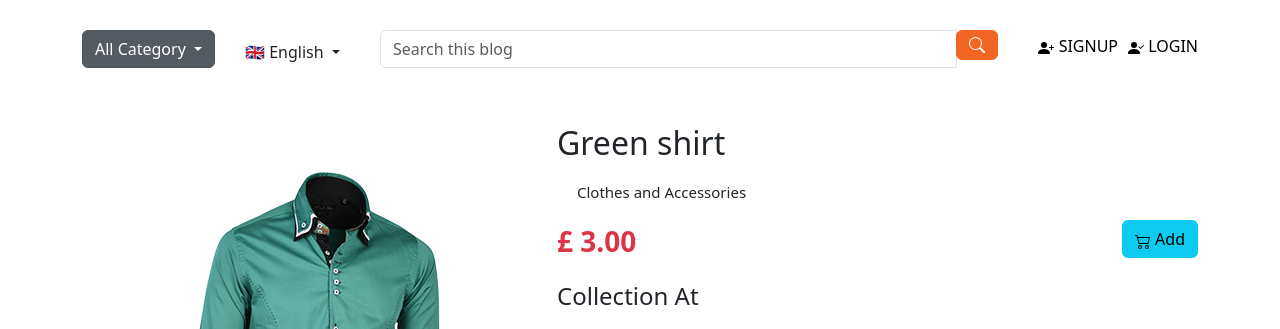
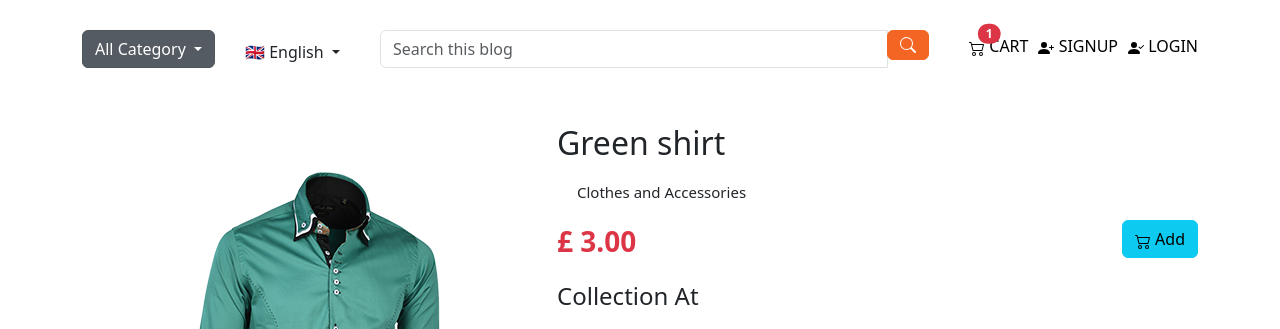
Before and after one commit to yayueLaurazhou/django_secondhand_ecommerce, a Django app: page /product/1/ in a window 1280 px wide. Shown: the top 329 px of the page. Run offline with Django 4.2, Linux system fonts and the light colour scheme; data comes from the database, SQL or seed files in the repository; both versions use the stored data as it was after the commit.

Commit message:
cart session add function

```diff
--- /dev/null
+++ b/mysite/cart/cart.py
@@ -0,0 +1,72 @@
+from mainPage.models import Product
+from django.contrib import messages
+
+
+class Cart():
+	def __init__(self, request):
+		self.session = request.session
+		self.request = request
+		cart = self.session.get('session_key')
+
+		if 'session_key' not in request.session:
+			cart = self.session['session_key'] = {}
+
+		self.cart = cart
+
+	def add(self, product):
+		product_id = str(product.id)
+		if product_id in self.cart:
+			pass
+		else:
+			self.cart[product_id] = {'price': str(product.price)}
+		self.session.modified = True
+
+	def cart_total(self):
+		product_ids = self.cart.keys()
+		products = Product.objects.filter(id__in=product_ids)
+		quantities = self.cart
+		total = 0
+
+		for key, value in quantities.items():
+			key = int(key)
+			for product in products:
+				if product.id == key:
+					if product.is_sale:
+						total = total + (product.sale_price * value)
+					else:
+						total = total + (product.price * value)
+		return total
+
+
+
+	def get_prods(self):
+		product_ids = self.cart.keys()
+		products = Product.objects.filter(id__in=product_ids)
+		return products
+
+
+	def __len__(self):
+		return len(self.cart)
+
+	def get_prods(self):
+		product_ids = self.cart.keys()
+		products = Product.objects.filter(id__in=product_ids)
+		return products
+
+	def delete(self, product):
+		product_id = str(product)
+		# Delete from dictionary/cart
+		if product_id in self.cart:
+			del self.cart[product_id]
+
+		self.session.modified = True
+
+		# Deal with logged in user
+		if self.request.user.is_authenticated:
+			# Get the current user profile
+			current_user = Profile.objects.filter(user__id=self.request.user.id)
+			# Convert {'3':1, '2':4} to {"3":1, "2":4}
+			carty = str(self.cart)
+			carty = carty.replace("\'", "\"")
+			# Save carty to the Profile Model
+			current_user.update(old_cart=str(carty))
--- /dev/null
+++ b/mysite/cart/context_processors.py
@@ -0,0 +1,4 @@
+from .cart import Cart
+#passing the request data into the cart session
+def cart(request):
+	return {'cart': Cart(request)}
--- a/mysite/cart/urls.py
+++ b/mysite/cart/urls.py
@@ -0,0 +1,10 @@
+from django.urls import path
+from . import views
+
+app_name = 'cart'
+
+urlpatterns = [
+    path('', views.cart_summary, name="cart_summary"),
+	path('add/', views.cart_add, name="cart_add"),
+	# path('delete/', views.cart_delete, name="cart_delete"),
+]
--- a/mysite/mainPage/templates/main/base.html
+++ b/mysite/mainPage/templates/main/base.html
@@ -99,6 +99,18 @@
         <div class="header_box">
           <div class="login_menu">
             <ul>
+              <li>
+                <a href="#" class="position-relative">
+                 <svg xmlns="http://www.w3.org/2000/svg" width="16" height="16" fill="currentColor" class="bi bi-cart2" viewBox="0 0 16 16">
+                    <path d="M0 2.5A.5.5 0 0 1 .5 2H2a.5.5 0 0 1 .485.379L2.89 4H14.5a.5.5 0 0 1 .485.621l-1.5 6A.5.5 0 0 1 13 11H4a.5.5 0 0 1-.485-.379L1.61 3H.5a.5.5 0 0 1-.5-.5M3.14 5l1.25 5h8.22l1.25-5zM5 13a1 1 0 1 0 0 2 1 1 0 0 0 0-2m-2 1a2 2 0 1 1 4 0 2 2 0 0 1-4 0m9-1a1 1 0 1 0 0 2 1 1 0 0 0 0-2m-2 1a2 2 0 1 1 4 0 2 2 0 0 1-4 0"/>
+                  </svg>
+                  <span class="position-absolute top-10 start-20 translate-middle badge rounded-pill bg-danger" id="cart-qty">
+                    1
+                    <span class="visually-hidden">unread messages</span>
+                  </span>
+                  <span>Cart</span>
+                </a>
+              </li>
               {% if request.user.is_authenticated %}
               <li>
                 <a href="#">
@@ -106,14 +118,6 @@
                     <path d="M0 4a2 2 0 0 1 2-2h12a2 2 0 0 1 2 2v8a2 2 0 0 1-2 2H2a2 2 0 0 1-2-2zm2-1a1 1 0 0 0-1 1v.217l7 4.2 7-4.2V4a1 1 0 0 0-1-1zm13 2.383-4.708 2.825L15 11.105zm-.034 6.876-5.64-3.471L8 9.583l-1.326-.795-5.64 3.47A1 1 0 0 0 2 13h12a1 1 0 0 0 .966-.741M1 11.105l4.708-2.897L1 5.383z"/>
                   </svg>
                   <span>Message</span></a
-                >
-              </li>
-              <li>
-                <a href="#">
-                 <svg xmlns="http://www.w3.org/2000/svg" width="16" height="16" fill="currentColor" class="bi bi-cart2" viewBox="0 0 16 16">
-                    <path d="M0 2.5A.5.5 0 0 1 .5 2H2a.5.5 0 0 1 .485.379L2.89 4H14.5a.5.5 0 0 1 .485.621l-1.5 6A.5.5 0 0 1 13 11H4a.5.5 0 0 1-.485-.379L1.61 3H.5a.5.5 0 0 1-.5-.5M3.14 5l1.25 5h8.22l1.25-5zM5 13a1 1 0 1 0 0 2 1 1 0 0 0 0-2m-2 1a2 2 0 1 1 4 0 2 2 0 0 1-4 0m9-1a1 1 0 1 0 0 2 1 1 0 0 0 0-2m-2 1a2 2 0 1 1 4 0 2 2 0 0 1-4 0"/>
-                  </svg>
-                  <span>Cart</span></a
                 >
               </li>
               <li>
--- a/mysite/mysite/settings.py
+++ b/mysite/mysite/settings.py
@@ -39,7 +39,8 @@ INSTALLED_APPS = [
     "django.contrib.staticfiles",
     "mainPage.apps.EcommerceConfig",
     "productDetails",
-    "userProfile"
+    "userProfile",
+    "cart"
 ]
 
 MIDDLEWARE = [
@@ -65,6 +66,7 @@ TEMPLATES = [
                 "django.template.context_processors.request",
                 "django.contrib.auth.context_processors.auth",
                 "django.contrib.messages.context_processors.messages",
+                "cart.context_processors.cart"
             ],
         },
     },
--- a/mysite/mysite/urls.py
+++ b/mysite/mysite/urls.py
@@ -23,5 +23,6 @@ urlpatterns = [
     path("", include('mainPage.urls')),
     path("product/", include('productDetails.urls')),
     path("", include('userProfile.urls')),
+    path("cart/", include('cart.urls')),
     path("admin/", admin.site.urls),
 ] + static(settings.MEDIA_URL, document_root=settings.MEDIA_ROOT)
--- a/mysite/productDetails/templates/productDetails/detail.html
+++ b/mysite/productDetails/templates/productDetails/detail.html
@@ -15,7 +15,7 @@
                     <h2>{{product.name}}</h2>
                     <p>{{product.category}}</p>
                     <b class="fs-3 py-4 text-danger">£ {{ product.price }}</b>
-                    <button type="button" class="btn btn-info" style="float: inline-end;">
+                    <button type="button" id="add-button" data-id="{{ product.id }}" class="btn btn-info" style="float: inline-end;">
                         <span>
                             <svg xmlns="http://www.w3.org/2000/svg" width="16" height="16" fill="currentColor" class="bi bi-cart2" viewBox="0 0 16 16">
                                 <path d="M0 2.5A.5.5 0 0 1 .5 2H2a.5.5 0 0 1 .485.379L2.89 4H14.5a.5.5 0 0 1 .485.621l-1.5 6A.5.5 0 0 1 13 11H4a.5.5 0 0 1-.485-.379L1.61 3H.5a.5.5 0 0 1-.5-.5M3.14 5l1.25 5h8.22l1.25-5zM5 13a1 1 0 1 0 0 2 1 1 0 0 0 0-2m-2 1a2 2 0 1 1 4 0 2 2 0 0 1-4 0m9-1a1 1 0 1 0 0 2 1 1 0 0 0 0-2m-2 1a2 2 0 1 1 4 0 2 2 0 0 1-4 0"/>
@@ -54,28 +54,51 @@
                        </div>
                     </div>
                     {% endfor %}
-
-                    <!-- <div class="col-lg-4 col-md-6 mb-4">
-                       <div class="serv-cove shadow-md rounded bg-white p-3">
-                            <div class="prf row mb-3">
-                                <div class="col-3">
-                                    <img class="rounded-pill" src="assets/images/testimonial/member-03.jpg" alt="">
-                                </div>
-                                <div class="col-9 align-self-center">
-                                    <h6 class="mb-0 fw-bolder">Jackson Daniel</h6>
-                                    <span>CEO Notitech</span>
-                                </div>
-                            </div>
-                            <div class="det text-center">
-                                <p class="fs-7 fst-italic">Sed lectus ante, pharetra in lacus sed, efficitur luctus elit. Suspendisse commodo felis dictum, tempor tortor a, dapibus tellus. Nam ornare felis ut arcu tristique luctus. Curabitur </p>
-                            </div>
-                       </div>
-                    </div>
-                     -->
-
                 </div>
             </div>
         </div>
     </div>
     </div>
+    <script>
+        function getCookie(name) {
+            let cookieValue = null;
+            if (document.cookie && document.cookie !== '') {
+                const cookies = document.cookie.split(';');
+                for (let i = 0; i < cookies.length; i++) {
+                    const cookie = cookies[i].trim();
+                    if (cookie.substring(0, name.length + 1) === (name + '=')) {
+                        cookieValue = decodeURIComponent(cookie.substring(name.length + 1));
+                        break;
+                    }
+                }
+            }
+            return cookieValue;
+        }
+        const csrftoken = getCookie('csrftoken');
+        const addItem = document.querySelector("#add-button");
+        console.log(addItem);
+        addItem.addEventListener('click', function(e){
+            e.preventDefault();
+            const formData = new FormData();
+            formData.append('productid', addItem.dataset.id);
+            formData.append('csrfmiddlewaretoken', csrftoken);
+            formData.append('action', 'post');
+            fetch('{% url "cart:cart_add" %}', {
+                method: 'POST',
+                body: formData,
+            })
+            .then(response => {
+                if (response.ok) {
+                    return response.json();
+                }
+                throw new Error('Network response was not ok.');
+            })
+            .then(json => {
+                document.getElementById("cart-qty").innerHTML = json.qty;
+            })
+            .catch(error => {
+                console.error('There was a problem with the fetch operation:', error);
+            });
+        })
+    </script>
  {% endblock %}
```
Also changed, not shown: mysite/cart/templates/cart/cart.html (added, +42 -0 lines), mysite/cart/views.py (+20 -2 lines), mysite/mainPage/templates/main/index.html (+15 -11 lines), mysite/db.sqlite3.
